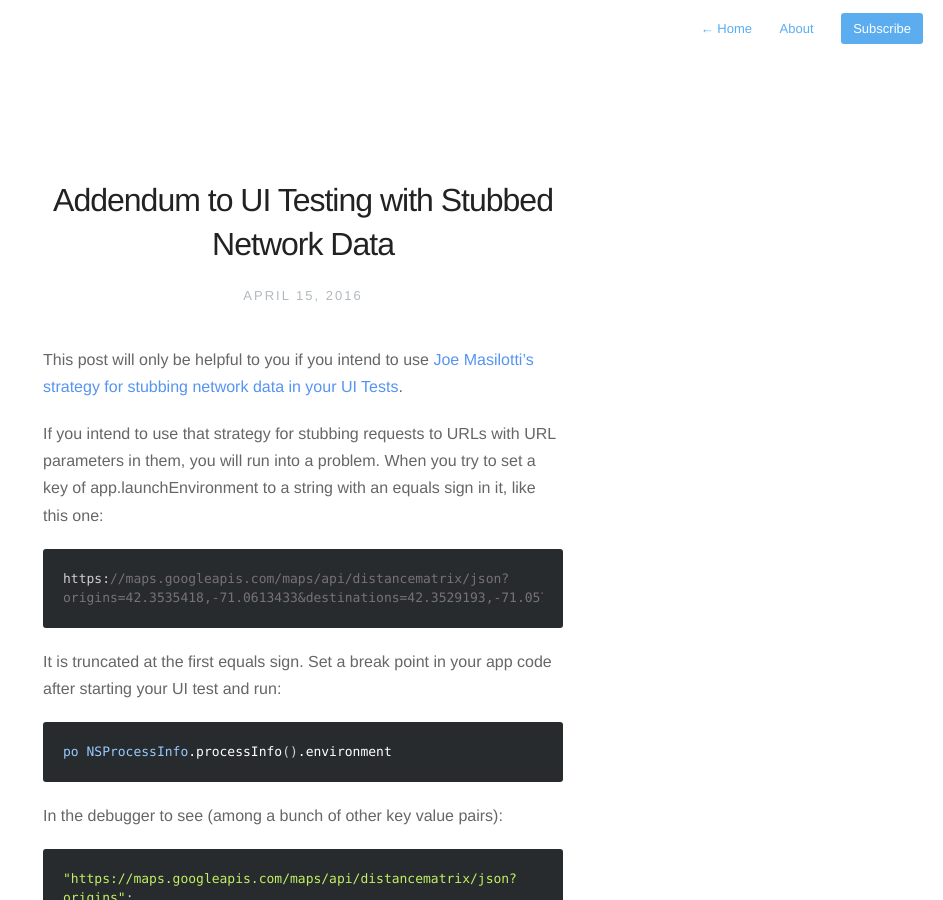
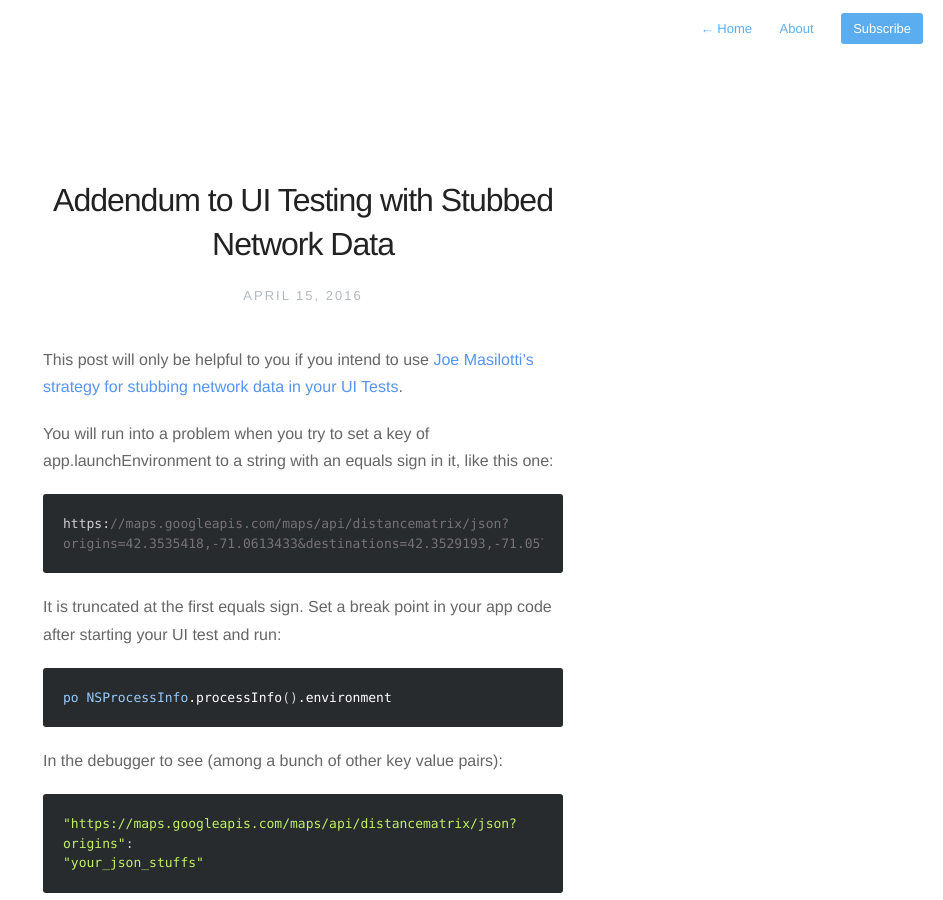
Before and after one commit to pachun/old.pachun.github.io, a Jekyll site: the page built from _posts/2016-04-15-addendum-to-ui-testing-with-stubbed-network-data.md, in a window 1280 px wide and 900 px high. Shown: the whole window, without its empty margins (337-1280 px from the left). Built offline with Jekyll 4.4.1, drawn with Linux system fonts in a browser that asks for light colours; nearby versions of some CDN libraries; Markdown is read by kramdown in place of the engine named in the settings.

Commit message:
Update ui testing with stubbed network data addendum.

````diff
--- a/_posts/2016-04-15-addendum-to-ui-testing-with-stubbed-network-data.md
+++ b/_posts/2016-04-15-addendum-to-ui-testing-with-stubbed-network-data.md
@@ -9,8 +9,7 @@ tags: []
 This post will only be helpful to you if you intend to use [Joe Masilotti's
 strategy for stubbing network data in your UI Tests](http://masilotti.com/ui-testing-stub-network-data/).
 
-If you intend to use that strategy for stubbing requests to URLs with URL
-parameters in them, you will run into a problem. When you try to set a key of
+You will run into a problem when you try to set a key of
 `app.launchEnvironment` to a string with an equals sign in it, like this one:
 
 ```
````
